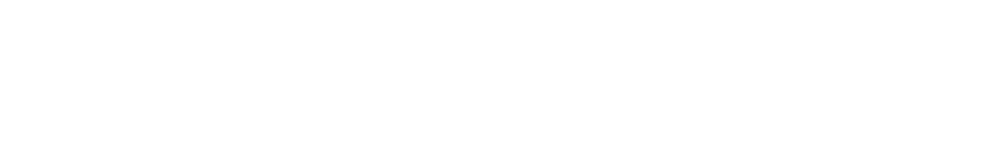
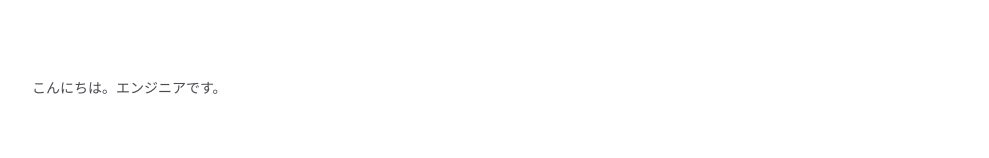
Before and after one commit to shikano35/portfolio-2024, a Next.js app: page /about in a window 1280 px wide. Shown: the part 344-502 px from the top of the page, without its empty margins (144-1133 px from the left). Built offline with nearby package versions, Linux system fonts and the light colour scheme.

Commit message:
chore: update a single line

```diff
--- a/src/app/about/page.tsx
+++ b/src/app/about/page.tsx
@@ -1,3 +1,4 @@
+import { FadeIn } from "@/components/FadeIn";
 import { HeadGroup } from "@/components/HeadGroup";
 import { Heading } from "@/components/Heading";
 import { baseMetadata } from "@/lib/metadata";
@@ -15,6 +16,12 @@
     <div>
       <HeadGroup className="mb-16">
         <Heading>About</Heading>
+        <FadeIn>
+          <p className="text-center md:text-start text-muted-foreground text-sm leading-8 md:leading-10">
+            こんにちは。エンジニアです。
+            <br />
+          </p>
+        </FadeIn>
       </HeadGroup>
     </div>
   );
--- a/src/app/page.tsx
+++ b/src/app/page.tsx
@@ -12,13 +12,10 @@
         <HeadGroup className="relative z-10 md:col-span-6">
           <Heading>Profile</Heading>
           <FadeIn>
-            <p className="text-center md:text-start mt-16 text-muted-foreground text-sm leading-8 md:text-base md:leading-10">
-              深く考えながら、少しずつ学びを積み重ねるエンジニアです。
-            </p>
-          </FadeIn>
-          <FadeIn>
-            <p className="text-center md:text-start text-muted-foreground text-sm mt-2 leading-8 md:text-base md:leading-10">
-              私の作った作品が、少しでも誰かの生活に寄り添えたら嬉しいです。
+            <p className="text-center md:text-start text-muted-foreground text-sm leading-8 md:leading-10">
+              こんにちは。エンジニアです。
+              <br />
+              深く考えながら、少しずつ学んでいます。
             </p>
           </FadeIn>
         </HeadGroup>
```
